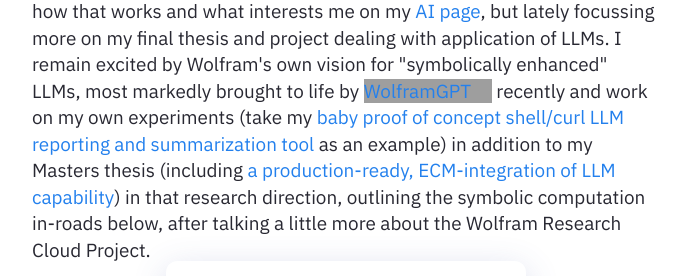
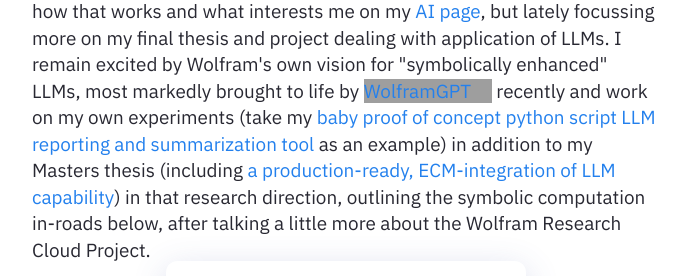
Before and after one commit to heseltime/heseltime.github.io, a Jekyll site: the page built from pages/wolfram.md, in a window 1280 px wide, cut to the strip 525-801 px from the top of the page. Shown: the whole strip, without its empty margins (294-980 px from the left). Built offline with Jekyll 4.4.1, drawn with Linux system fonts in a browser that asks for light colours; grey boxes are pictures that could not be loaded.

Commit message:
Update info

```diff
--- a/pages/wolfram.md
+++ b/pages/wolfram.md
@@ -9,7 +9,7 @@ feedformat: none
 
 The Wolfram Tech Stack: Factoring out the computation and knowledge for the current (LLM) trends in AI? In any case, I am super inspired and honored to join this amazing company, contributing to the Cloud Team as a consultant - where the Wolfram cloud product actually seems like an ECM product in many ways, so I am also happy to make some connections across different software product categories here, naturally tying in "math software" with my studies too.
 
-My Masters curriculum actually contains significant components from symbolic computation, situated at [RISC](https://risc.jku.at/), where I also describe some of how that works and what interests me on my [AI page](/rDai), but lately focussing more on my final thesis and project dealing with application of LLMs. I remain excited by Wolfram's own vision for "symbolically enhanced" LLMs, most markedly brought to life by [WolframGPT](https://www.wolfram.com/wolfram-plugin-chatgpt/) recently and work on my own experiments (take my [baby proof of concept shell/curl LLM reporting and summarization tool](/curl) as an example) in addition to my Masters thesis (including [a production-ready, ECM-integration of LLM capability](/rDai#jku-practical)) in that research direction, outlining the symbolic computation  in-roads below, after talking a little more about the Wolfram Research Cloud Project.
+My Masters curriculum actually contains significant components from symbolic computation, situated at [RISC](https://risc.jku.at/), where I also describe some of how that works and what interests me on my [AI page](/rDai), but lately focussing more on my final thesis and project dealing with application of LLMs. I remain excited by Wolfram's own vision for "symbolically enhanced" LLMs, most markedly brought to life by [WolframGPT](https://www.wolfram.com/wolfram-plugin-chatgpt/) recently and work on my own experiments (take my [baby proof of concept python script LLM reporting and summarization tool](/curl) as an example) in addition to my Masters thesis (including [a production-ready, ECM-integration of LLM capability](/rDai#jku-practical)) in that research direction, outlining the symbolic computation  in-roads below, after talking a little more about the Wolfram Research Cloud Project.
 
 ## Cloud Project
 
```
